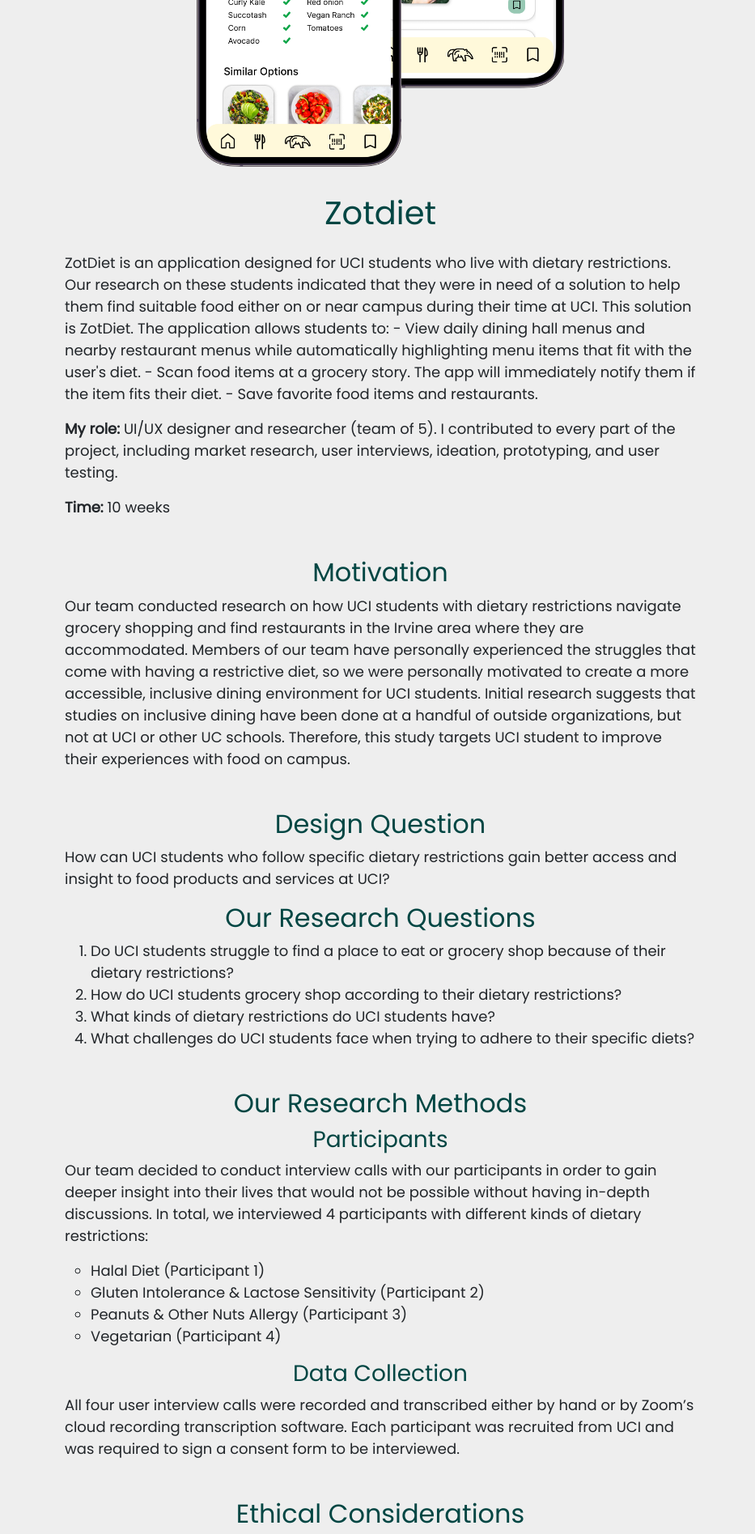
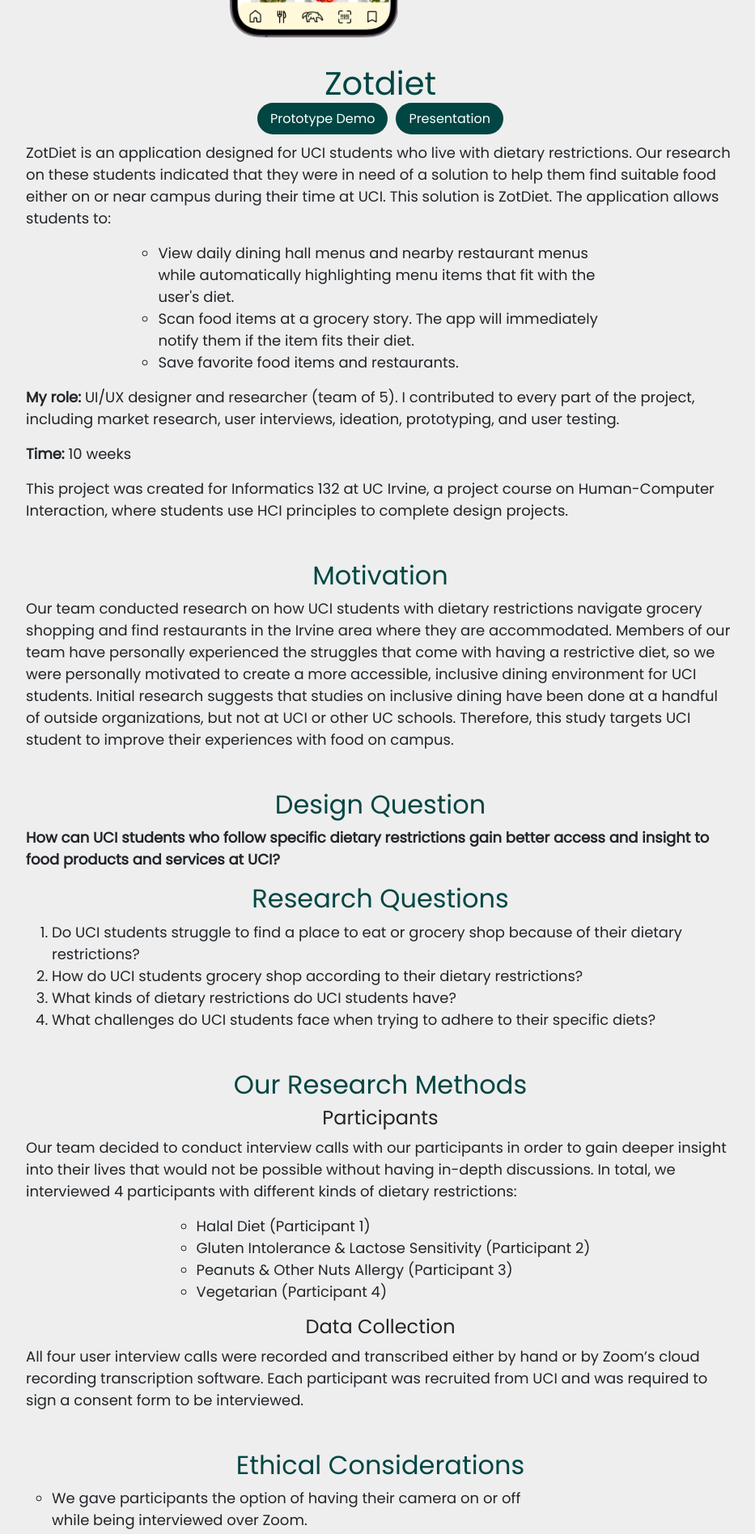
Before and after one commit to carolineguzylak/react_portfolio_site, a React (Create React App) app: page /project-zotdiet in a window 1280 px wide. Shown: the part 620-2515 px from the top of the page at 81% size, without its empty margins (170-1103 px from the left). Built offline with nearby package versions, Linux system fonts and the light colour scheme.

Commit message:
content edits

```diff
--- a/src/routes/ProjectInstaRedesign.js
+++ b/src/routes/ProjectInstaRedesign.js
@@ -12,16 +12,17 @@
         <div class={styles.projectWrapper}>
             <img className={styles.headerPic} alt="iPhone mockups" src={insta}></img>
             <h1 class={styles.projectHeader}>Instagram Redesign</h1>
+            <div>
+                <a href="https://www.figma.com/file/rnMrusTdS1nzED926Ks4wE/(PORTFOLIO-VER)Social-Media-Setting-Updates-Prototype?node-id=0%3A1" className={styles.button}>Prototype</a>
+                <a href="#presentation" className={styles.button}>Presentation</a>
+            </div>
             <div className={styles.projectDescription}>
                 <p>Performed a research study on the impact social media has on the mental health of university students with a team of 4 researchers. Redesigned a popular social media app to better support the mental health of its users based upon our research findings.</p>
-                <p>My role: UI/UX designer and researcher (team of 5)</p>
-                <p>Time: 10 weeks</p>
+                <p><b>My role:</b> UI/UX designer and researcher (team of 5)</p>
+                <p><b>Time:</b> 10 weeks</p>
             </div>
-            <h2 class={styles.projectHeader}>App Demo</h2>
-            <div className={styles.demo}>
-                <iframe title="figma prototype" width="800" height="450" src="https://www.figma.com/embed?embed_host=share&url=https%3A%2F%2Fwww.figma.com%2Ffile%2FIFjFXv4jkMSlur3uM91t4Z%2FSocial-Media-Setting-Updates-Prototype%3Fnode-id%3D0%253A1" allowfullscreen></iframe>
-            </div>
-            <h2 class={styles.projectHeader}>Presentation</h2>
+
+            <h2 id="presentation" class={styles.projectHeader}>Presentation</h2>
             <div className='presentation'>
                 <iframe title="Insta Redesign Presentation" src="https://docs.google.com/presentation/d/e/2PACX-1vTXekL6PghR_1IGJPnWyEwNs5G3mJ_Uz2J5-Wjpgt2S7cKL3nepKkd2P1IJW6CNARnl3LM217p7RD33/embed?start=false&loop=true&delayms=10000" frameborder="0" width="960" height="569" allowfullscreen="true" mozallowfullscreen="true" webkitallowfullscreen="true"></iframe>
             </div>
--- a/src/routes/ProjectOrchestrate.js
+++ b/src/routes/ProjectOrchestrate.js
@@ -18,10 +18,14 @@
 
             <img className={styles.headerPic} alt="iPhone mockups" src={orchestrate}></img>
             <h1 className={styles.projectHeader}>Orchestrate</h1>
+            <div>
+                <a href="#demo" className={styles.button}>Prototype Demo</a>
+                <a href="#presentation" className={styles.button}>Presentation</a>
+            </div>
             <div className={styles.projectDescription}>
                 <p>Orchestrate is a concert socialization app that provides concert-goers with a means to discover shows in their area, find friends to go with, plan event itineraries with a group, and arrange ride shares.</p>
-                <p>My role: UI/UX designer and researcher (team of 5)</p>
-                <p>Time: 10 weeks</p>
+                <p><b>My role:</b> UI/UX designer and researcher (team of 5)</p>
+                <p><b>Time:</b> 10 weeks</p>
             </div>
 
             <div className={styles.projectDescription}>
@@ -35,11 +39,11 @@
 
             <div className={styles.projectDescription}>
                 <h2>Our Research Methods</h2>
-                <ul className={styles.projectUl}>
+                {/* <ul className={styles.projectUl}>
                     <li>Competetive Analysis</li>
                     <li>Surveys</li>
                     <li>Usability Testing</li>
-                </ul>
+                </ul> */}
 
                 <div className={styles.imgWrapper}>
                     <img src={methods} className={styles.imgDesc} alt="orchestrate survey graphs"></img>
@@ -48,8 +52,8 @@
             </div>
 
             <div className={styles.projectDescription}>
-                <h2>When asked about the details of their concert-going experiences, participants reported
-                struggling the most with:</h2>
+                <h3>When asked about the details of their concert experiences, participants reported
+                struggling the most with:</h3>
                 <div className={styles.listWrapper}>
                     <ul className={styles.projectUl}>
                         {/* MAKE THESE INTO DROPDOWNS WITH MORE DETAILS */}
@@ -110,17 +114,22 @@
 
 
 
-
+            <div id="demo" style={{width: '90%', padding:"1rem"}}>
                 <h2 className={styles.projectHeader}>Demo Video</h2>
                 <div className={styles.demoVideo}>
                     <iframe width='50px' height='50px' src="https://www.youtube.com/embed/hCR7i3i1sTo" title="YouTube video player" frameborder="0" allow="accelerometer; autoplay; clipboard-write; encrypted-media; gyroscope; picture-in-picture" allowfullscreen>
                     </iframe>
                 </div>
+            </div>
+
+            <div id="presentation" style={{width: '90%', padding:"1rem"}}>
                 <h2 className={styles.projectHeader}>Presentation</h2>
                 <div className='presentation'>
                     <iframe title='Orchestrate Presentation' loading="lazy" src="https:&#x2F;&#x2F;www.canva.com&#x2F;design&#x2F;DAFBGcPwxOI&#x2F;view?embed" allowfullscreen="allowfullscreen" allow="fullscreen">
                     </iframe>
                 </div>
+            </div>
+
         </div>
         <Footer />
     </div>
--- a/src/routes/ProjectZotdiet.js
+++ b/src/routes/ProjectZotdiet.js
@@ -25,14 +25,23 @@
         <div class={styles.projectWrapper}>
             <img className={styles.headerPic} alt="iPhone mockups" src={zotdiet}></img>
             <h1>Zotdiet</h1>
+            <div>
+                <a href="https://www.figma.com/proto/E5bKgebcACwujnaPlRT6oh/132-Prototype?page-id=344%3A2479&node-id=344%3A2480&starting-point-node-id=344%3A2480" className={styles.button}>Prototype Demo</a>
+                <a href="#presentation" className={styles.button}>Presentation</a>
+            </div>
             <div className={styles.projectDescription}>
                 <p>ZotDiet is an application designed for UCI students who live with dietary restrictions. Our research on these students indicated that they were in need of a solution to help them find suitable food either on or near campus during their time at UCI. This solution is ZotDiet.
-                    The application allows students to:
-                    - View daily dining hall menus and nearby restaurant menus while automatically highlighting menu items that fit with the user's diet.
-                    - Scan food items at a grocery story. The app will immediately notify them if the item fits their diet.
-                    - Save favorite food items and restaurants.</p>
+                    The application allows students to: </p>
+                    <div className={styles.listWrapper}>
+                        <ul className={styles.projectUl}>
+                            <li>View daily dining hall menus and nearby restaurant menus while automatically highlighting menu items that fit with the user's diet. </li>
+                            <li>Scan food items at a grocery story. The app will immediately notify them if the item fits their diet.</li>
+                            <li>Save favorite food items and restaurants.</li>
+                        </ul>
+                    </div>
                 <p><b>My role:</b> UI/UX designer and researcher (team of 5). I contributed to every part of the project, including market research, user interviews, ideation, prototyping, and user testing.</p>
                 <p><b>Time:</b> 10 weeks</p>
+                <p>This project was created for Informatics 132 at UC Irvine, a project course on Human-Computer Interaction, where students use HCI principles to complete design projects.</p>
             </div>
 
             <div className={styles.projectDescription}>
@@ -42,9 +51,10 @@
 
             <div className={styles.projectDescription}>
                 <h2>Design Question</h2>
-                <p>How can UCI students who follow specific dietary restrictions gain better access and insight to food products and services at UCI?</p>
+                <p><b>How can UCI students who follow specific dietary restrictions gain better access and insight to food products and services at UCI?</b></p>
 
-                <h2>Our Research Questions</h2>
+                <h2>Research Questions</h2>
+                <div className={styles.listWrapper}>
                     <ol>
                         <li>Do UCI students struggle to find a place to eat or grocery shop because of their dietary restrictions?</li>
                         <li>How do UCI students grocery shop according to their dietary restrictions?</li>
@@ -52,20 +62,23 @@
                         <li>What challenges do UCI students face when trying to adhere to their specific diets?</li>
                     </ol>
                 </div>
+            </div>
 
             <div className={styles.projectDescription}>
                 <h2>Our Research Methods</h2>
 
-                <h3>Participants</h3>
+                <h4>Participants</h4>
                 <p>Our team decided to conduct interview calls with our participants in order to gain deeper insight into their lives that would not be possible without having in-depth discussions. In total, we interviewed 4 participants with different kinds of dietary restrictions:</p>
+                <div className={styles.listWrapper}>
                     <ul className={styles.projectUl}>
                         <li>Halal Diet (Participant 1)</li>
                         <li>Gluten Intolerance & Lactose Sensitivity (Participant 2)</li>
                         <li>Peanuts & Other Nuts Allergy (Participant 3)</li>
                         <li>Vegetarian (Participant 4)</li>
                     </ul>
+                </div>
 
-                <h3>Data Collection</h3>
+                <h4>Data Collection</h4>
                 <p>All four user interview calls were recorded and transcribed either by hand or by Zoom’s cloud recording transcription software. Each participant was recruited from UCI and was required to sign a consent form to be interviewed. </p>
             </div>
 
@@ -79,7 +92,9 @@
 
             <div className={styles.projectDescription}>
                 <h2>Affinity Diagram of Interview Data</h2>
-                <p className={styles.subtext}>We created an affinity diagram in order to organize our data points before condensing them into 3 main themes.</p>
+                <p className={styles.subtext}>We created an affinity diagram in order to organize our data points.
+                Sticky notes contain quotes by participants and are placed into categories. From these categories,
+                we condensed the struggles of our participants into 3 main themes.</p>
                 <div className={styles.imgWrapper}>
                     <img alt="Interview data affinity diagram" src={affinity}></img>
                 </div>
@@ -96,14 +111,19 @@
                     </ul>
                 </div>
 
-                <p>Our research has revealed new insights into the experiences of students with dietary restrictions at UCI that we can use to answer our design question. We discovered that participants shared pain points regarding their dietary experience in three key areas: awareness, accessibility and social settings. Existing solutions are limited in that they are not generalized and cater to specific communities that live with dietary restrictions. Because our research included a variety of dietary restrictions at UCI, we can broaden the scope of existing solutions to include a wide range of dietary restrictions and accommodate the UCI area specifically.</p>
+                <p>Our research has revealed new insights into the experiences of students with dietary restrictions at
+                     UCI that we can use to answer our design question.
+                    We discovered that participants shared pain points regarding their dietary experience in three key areas:
+                    <b>awareness, accessibility and social settings.</b> Existing solutions are insufficient because they
+                    cater to specific dietary restrictions, and leave others out. We will accomodate a wide variety of
+                    diets the UCI area specifically.</p>
 
                 <a className={styles.subtext} href="https://docs.google.com/document/d/1H4d6S1Coa8gITBoI7xTTienTpeXJciVcWl_zIsLdXEM/edit?usp=sharing">Full interview data encoding</a>
             </div>
 
             <div className={styles.projectDescription}>
                 <h2>The Prototype</h2>
-                <p>Based on the needs of our users determined by our interviews, we decided that the three main functions of our prototype would be:</p>
+                <p className={styles.subtext}>Based on the needs of our users determined by our interviews, we decided that the three main functions of our prototype would be:</p>
                 <div className={styles.listWrapper}>
                     <ul className={styles.projectUl}>
                         <li>Viewing nearby restaraunt options</li>
@@ -124,20 +144,26 @@
                 <div className={styles.subsection}>
                     <h3>Low fidelity prototype created for user testing</h3>
 
+                    <div className={styles.subsection}>
                         <div className={styles.imgWrapper}>
                             <img  alt="low fidelity food scanner screens" src={foodScannerLofi}></img>
                         </div>
                         <p className={styles.subtext}>Food scanner</p>
+                    </div>
 
+                    <div className={styles.subsection}>
                         <div className={styles.imgWrapper}>
                             <img  alt="low fidelity restaurant search screens" src={restaurantLofi}></img>
                         </div>
                         <p className={styles.subtext}>Restaurant search</p>
+                    </div>
 
+                    <div className={styles.subsection}>
                         <div className={styles.imgWrapper}>
                             <img  alt="low fidelity dining hall screens" src={diningHallLofi}></img>
                         </div>
                         <p className={styles.subtext}>UCI dining hall screens</p>
+                    </div>
 
                 </div>
 
@@ -155,35 +181,42 @@
                 </ol>
 
                 <h3>Key Revisions</h3>
-                <p>Severe Issue: Some participants had trouble navigating to the Dining Hall section of the app, a main feature. To make this option more apparent, we added a large button to the 'Explore more options' section.</p>
+                <p><b>Severe Issue:</b> Some participants had trouble navigating to the Dining Hall section of the app, a main feature. To make this option more apparent, we added a large button to the 'Explore more options' section.</p>
+
+                <div className={styles.imgWrapper}>
                     <img  alt="revision 1" src={revision1}></img>
-                <p>Left: before, Right: revised</p>
+                </div>
+                <p className={styles.subtext}>Left: before, Right: revised</p>
 
-                <p>Minor Issue: Some users expressed confusion while attempting to select their dietary preferences in the onboarding form. Our solution includes check boxes to indicate that multiple options can be selected and a scroll bar to better indicate that more options are available than those initially shown.</p>
+                <p><b>Minor Issue:</b> Some users expressed confusion while attempting to select their dietary preferences in the onboarding form. Our solution includes check boxes to indicate that multiple options can be selected and a scroll bar to better indicate that more options are available than those initially shown.</p>
+                <div className={styles.imgWrapper}>
                     <img  alt="revision 2" src={revision2}></img>
-                <p>Left: before, Right: revised</p>
+                </div>
+                <p className={styles.subtext}>Left: before, Right: revised</p>
             </div>
 
             <div className={styles.projectDescription}>
                 <h2>Final Prototype</h2>
 
+                <div className={styles.imgWrapper}>
                     <img  alt="hifi food scanner screens" src={foodScannerHifi}></img>
-                <p>Food scanner</p>
+                </div>
+                <p className={styles.subtext}>Food scanner</p>
 
+                <div className={styles.imgWrapper}>
                     <img  alt="hifi restaurant search screens" src={restaurantHifi}></img>
-                <p>Restaurant search</p>
+                </div>
+                <p className={styles.subtext}>Restaurant search</p>
 
+                <div className={styles.imgWrapper}>
                     <img  alt="hifi dining hall menu screens" src={diningHallHifi}></img>
-                <p>Dining hall menu</p>
+                </div>
+                <p className={styles.subtext}>Dining hall menu</p>
             </div>
 
 
-            <h2>App Demo</h2>
-            <div className={styles.demo}>
-                <iframe title="figma prototype" src="https://www.figma.com/embed?embed_host=share&url=https%3A%2F%2Fwww.figma.com%2Fproto%2FE5bKgebcACwujnaPlRT6oh%2F132-Prototype%3Fpage-id%3D344%253A2479%26node-id%3D344%253A2480%26starting-point-node-id%3D344%253A2480" allowfullscreen></iframe>
-            </div>
             <h2>Presentation</h2>
-            <div className='presentation'>
+            <div id="presentation" className='presentation'>
                 <iframe title="Zotdiet Presentation" src="https://docs.google.com/presentation/d/e/2PACX-1vQBlgVREqmFQW9uSBMCqe6iebJYgIgpQor23lpMPw7ghZs3iGA6O1erfEZdIs3OoNQd1fdogJv3XPXB/embed?start=false&loop=true&delayms=5000" frameborder="0" width="960" height="569" allowfullscreen="true" mozallowfullscreen="true" webkitallowfullscreen="true"></iframe>
             </div>
         </div>
--- a/src/styles/ProjectPage.module.css
+++ b/src/styles/ProjectPage.module.css
@@ -1,5 +1,5 @@
 
-h1, h2, h3 {
+h1, h2, h3, h4 {
     text-align:center;
 }
 
@@ -10,18 +10,34 @@
 }
 
 .imgDesc{
-    max-width:50%;
+    max-width:70%;
+    min-width:60%;
     border-radius:25px;
 }
 
+.button {
+    border-width:1px;
+    color:#fff;
+    border-color:rgb(0, 39, 37);
+    border-top-left-radius:28px;
+    border-top-right-radius:28px;
+    border-bottom-left-radius:28px;
+    border-bottom-right-radius:28px;
+    background:rgb(1, 70, 67);
+    padding: 0.5rem 1rem;
+    margin:5px;
+}
+
 .imgPrototype {
-    max-width:90%;
+    max-width:100%;
+    min-width:90%;
     border-radius:25px;
 }
 
 .imgWrapper {
     display:flex;
     justify-content:center;
+    padding:1rem;
 }
 
 .subtext {
@@ -35,13 +51,18 @@
 
 .projectUl {
     list-style-type: circle;
+    max-width:70%;
+}
+
+.projectHeader{
+    padding:1rem;
 }
 
 .projectWrapper {
     display:flex;
     flex-direction: column;
     align-items:center;
-    margin: 4rem;
+    margin: 1rem;
 }
 
 .projectDescription{
@@ -57,7 +78,7 @@
 }
 
 .headerPic{
-    width:45%;
+    max-width:35%;
     padding:2rem;
 }
 
@@ -75,32 +96,6 @@
     height:100%;
 }
 
-.demo{
-    position:relative;
-    width:100%;
-    padding-bottom: 56.25%;
-    height:0;
-}
-.demo iframe {
-    position:absolute;
-    top:0;
-    left:0;
-    width:100%;
-    height:100%;
-}
-
-.demoButton {
-    border-width:1px;
-    color:#fff;
-    border-color:rgb(0, 39, 37);
-    border-top-left-radius:28px;
-    border-top-right-radius:28px;
-    border-bottom-left-radius:28px;
-    border-bottom-right-radius:28px;
-    background:rgb(1, 70, 67);
-    padding: 0.5rem 1rem;
-}
-
 
 @media screen and (max-width: 1040px) {
     .projectDescription{
@@ -112,9 +107,3 @@
     h4 {font-size:20px;}
     p{font-size:18px;}
 }
-
-/* @media screen and (min-width: 1540px){
-    .projectDescription{
-        color:red;
-    }
-} */
--- a/src/styles/globals.css
+++ b/src/styles/globals.css
@@ -66,7 +66,7 @@
 .presentation{
   position: relative; width: 80%; height: 0; padding-top: 56.2500%;
   padding-bottom: 48px; box-shadow: 0 2px 8px 0 rgba(63,69,81,0.16);
-  margin-top: 1.6em; margin-bottom: 0.9em; overflow: hidden;
+  margin-bottom: 0.9em; overflow: hidden;
   border-radius: 8px; will-change: transform;
   margin-left:auto;
   margin-right:auto;
```
Also changed, not shown: src/components/Footer.js (+4 -4 lines), src/styles/Footer.module.css (added, +11 -0 lines). Lines whose indentation alone changed are shown as unchanged.
